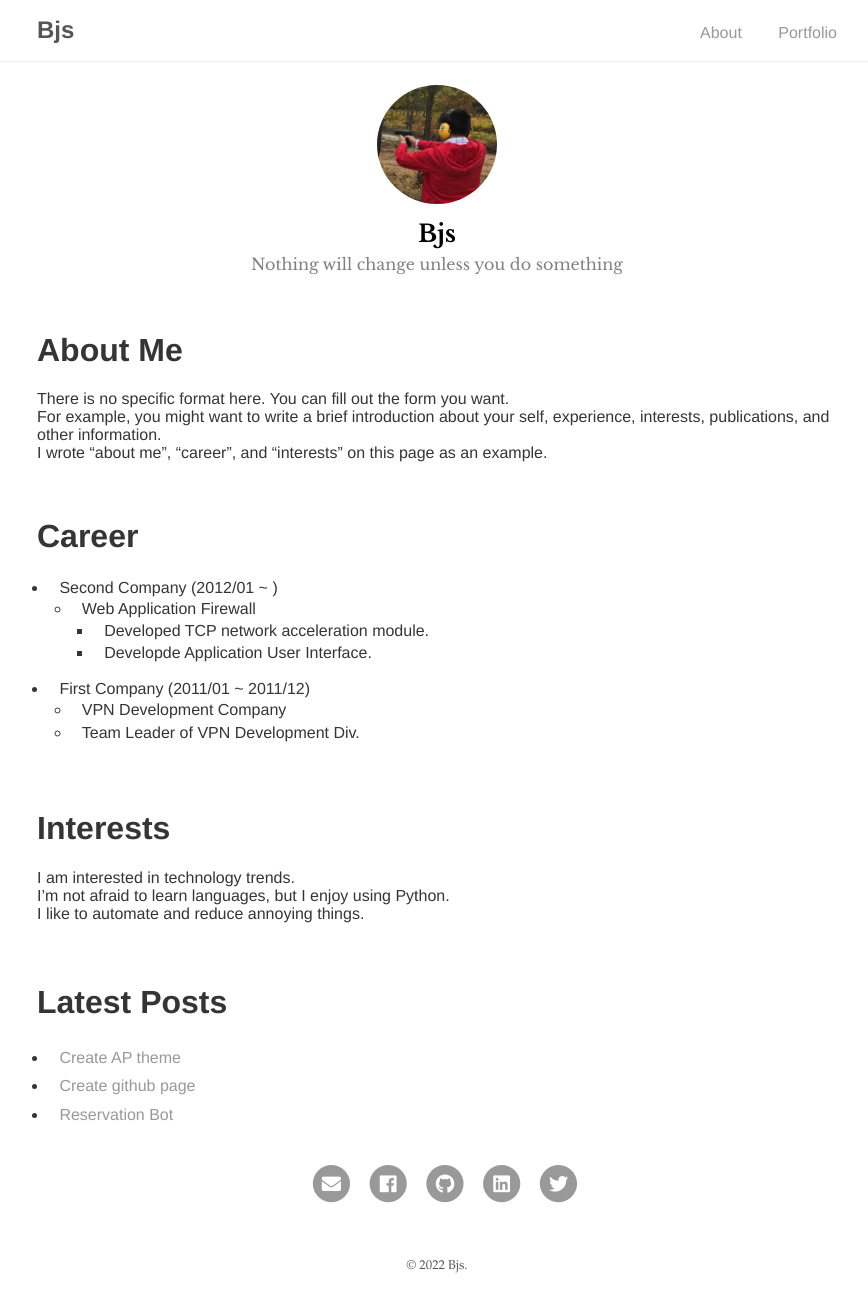
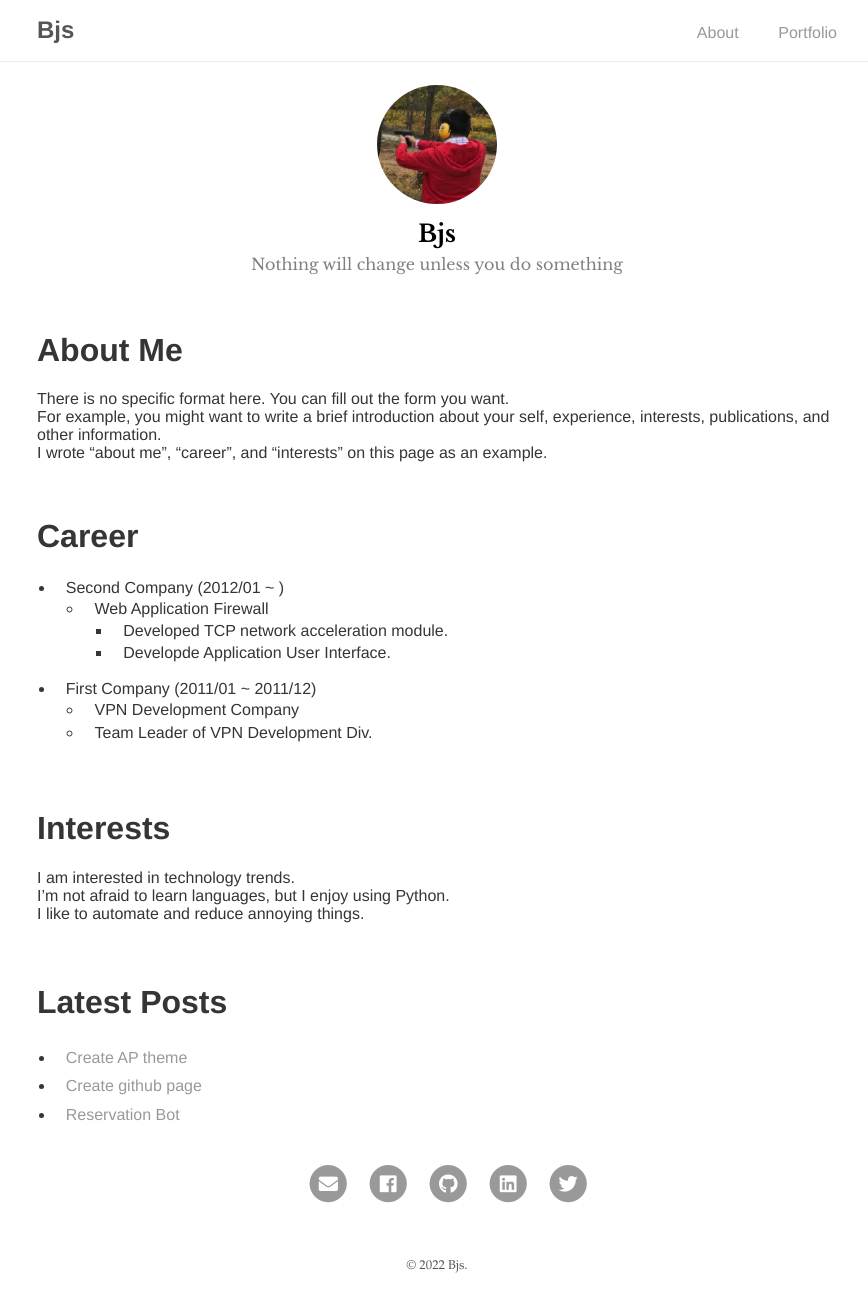
Before and after one commit to banjuanshu/banjuanshu.github.io, a Jekyll site: the page built from docs/index.md, in a window 1280 px wide. Shown: the whole page, without its empty margins (203-1071 px from the left). Built offline with Jekyll 4.4.1, drawn with Linux system fonts in a browser that asks for light colours.

Commit message:
fix(base): init

```diff
--- a/docs/_sass/base/_base.scss
+++ b/docs/_sass/base/_base.scss
@@ -45,6 +45,7 @@ p {
 li,
 ul {
   padding: 0.1rem 0.2rem 0.2rem 0.7rem;
+  margin-left: 0.2rem;
 }
 
 a {
```
